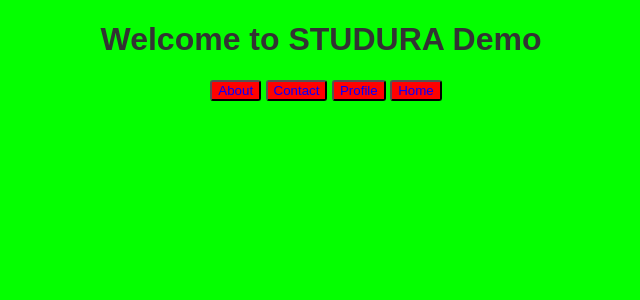
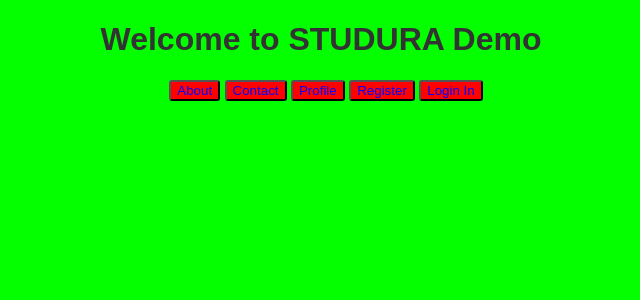
Before and after one commit to LarryNoData/Studura, a Flask app: page / in a window 1280 px wide. Shown: the top 300 px of the page, without its empty margins (319-959 px from the left). Run offline with Flask 3, Linux system fonts and the light colour scheme.

Commit message:
added log in, register, and logout function with new SqlAlchemy database. You can now log in and see your own personal tasks that no one else can see

```diff
--- a/app.py
+++ b/app.py
@@ -1,23 +1,33 @@
-from flask import Flask, render_template
+from flask_sqlalchemy import SQLAlchemy
+from flask_login import LoginManager, login_user, login_required, logout_user, current_user, UserMixin
+from flask import Flask, request, redirect, url_for, render_template, flash
+from werkzeug.security import generate_password_hash, check_password_hash
+from models import db, User, Task
 import os
-from flask import Flask, request, redirect, url_for
-import uuid
-
-
 
 app = Flask(__name__)
+app.config['SQLALCHEMY_DATABASE_URI'] = 'sqlite:///planner.db'
+app.secret_key = 'your_secret_key'
 
-tasks_list = []
+# Initialize DB
+db.init_app(app)
+
+# Setup Login Manager
+login_manager = LoginManager()
+login_manager.login_view = 'login'
+login_manager.init_app(app)
+
+@login_manager.user_loader
+def load_user(user_id):
+    return User.query.get(int(user_id))
 
 @app.route('/')
 def index():
     return render_template('index.html')
 
-
 @app.route('/about')
 def about():
     return render_template('about.html')
-
 
 @app.route('/contact')
 def contact():
@@ -27,53 +37,89 @@ def contact():
 def home():
     return render_template('home.html')
 
-
 @app.route('/home/createtask')
+@login_required
 def createtask():
     return render_template('create_task.html')
 
-
 @app.route('/home/tasks')
+@login_required
 def tasks():
-    return render_template('tasks.html', tasks=tasks_list)
-
+    user_tasks = Task.query.filter_by(owner=current_user).all()
+    return render_template('tasks.html', tasks=user_tasks)
 
 @app.route('/home/createtask/create', methods=['GET', 'POST'])
+@login_required
 def handle_task():
-    global tasks_list
-
     if request.method == 'POST':
         name = request.form.get('name')
-        task_type = 'type' in request.form
+        task_type = 'Normal' if 'type' in request.form else 'Other'
         subject = request.form.get('subject')
         describe = request.form.get('describe')
 
-        tasks_list.append({
-            'id': str(uuid.uuid4()),  # Generate a unique ID for the task
-            'name': name,
-            'type': 'Normal' if task_type else 'Other',
-            'subject': subject,
-            'describe': describe
-        })
+        new_task = Task(
+            name=name,
+            type=task_type,
+            subject=subject,
+            describe=describe,
+            owner=current_user
+        )
+        db.session.add(new_task)
+        db.session.commit()
 
         return redirect('/home/tasks')
 
     return render_template('create.html')
 
+@app.route('/home/tasks/delete/<int:task_id>', methods=['POST'])
+@login_required
+def delete_task(task_id):
+    task = Task.query.get_or_404(task_id)
 
+    if task.owner != current_user:
+        flash("You can't delete someone else's task.")
+        return redirect('/home/tasks')
 
-@app.route('/home/tasks/delete/<task_id>', methods=['POST'])
-def delete_task(task_id):
-    global tasks_list
-    tasks_list = [task for task in tasks_list if task['id'] != task_id]
+    db.session.delete(task)
+    db.session.commit()
     return redirect('/home/tasks')
 
 @app.route('/profile/<username>')
 def profile(username):
     return render_template('profile.html', username=username)
 
+@app.route('/register', methods=['GET', 'POST'])
+def register():
+    if request.method == 'POST':
+        username = request.form['username']
+        password = generate_password_hash(request.form['password'])
+        if User.query.filter_by(username=username).first():
+            flash('Username already exists.')
+            return redirect('/register')
+        user = User(username=username, password=password)
+        db.session.add(user)
+        db.session.commit()
+        return redirect('/login')
+    return render_template('register.html')
+
+@app.route('/login', methods=['GET', 'POST'])
+def login():
+    if request.method == 'POST':
+        user = User.query.filter_by(username=request.form['username']).first()
+        if user and check_password_hash(user.password, request.form['password']):
+            login_user(user)
+            return redirect('/home/tasks')
+        flash('Invalid credentials.')
+    return render_template('login.html')
+
+@app.route('/logout')
+@login_required
+def logout():
+    logout_user()
+    return redirect('/')
 
 if __name__ == '__main__':
-    #app.run(host='0.0.0.0', port=5000, debug=True)
+    with app.app_context():
+        db.create_all()
     port = int(os.environ.get('PORT', 5000))
     app.run(host='0.0.0.0', port=port)
--- a/requirements.txt
+++ b/requirements.txt
@@ -6,4 +6,7 @@ itsdangerous==2.2.0
 Jinja2==3.1.6
 MarkupSafe==3.0.2
 Werkzeug==3.1.3
-gunicorn==21.2.0
+gunicorn==21.2.
+Flask-Login==0.6.3
+Flask-SQLAlchemy==3.1.1
+Werkzeug==2.3.7
--- a/templates/home.html
+++ b/templates/home.html
@@ -17,6 +17,7 @@
                 <a href = '/home'><button> Home </button></a>
                 <a href = '/home/createtask'><button> Create Task </button></a>
                 <a href = '/home/tasks'><button> Tasks </button></a>
+                <a href='/logout'><button>Login Out</button></a>
             </nav>
         </div>
 
--- a/templates/index.html
+++ b/templates/index.html
@@ -10,7 +10,8 @@
         <a href="/about"><button>About</button></a>
         <a href="/contact"><button>Contact</button></a>
         <a href="/profile/Sid"><button>Profile</button></a>
-        <a href='/home'><button>Home</button></a>
+        <a href='/register'><button>Register</button></a>
+        <a href='/login'><button>Login In</button></a>
     </nav>
 </body>
 </html>
--- /dev/null
+++ b/templates/login.html
@@ -0,0 +1,6 @@
+<form method="POST">
+    <input name="username" placeholder="Username" required>
+    <input name="password" type="password" placeholder="Password" required>
+    <input type="submit" value="Login">
+  </form>
+  <a href="/register">Need an account?</a>
--- /dev/null
+++ b/templates/register.html
@@ -0,0 +1,6 @@
+<form method="POST">
+    <input name="username" placeholder="Username" required>
+    <input name="password" type="password" placeholder="Password" required>
+    <input type="submit" value="Register">
+  </form>
+  <a href="/login">Already have an account?</a>
```
Also changed, not shown: models.py (added, +25 -0 lines), instance/planner.db (added).
